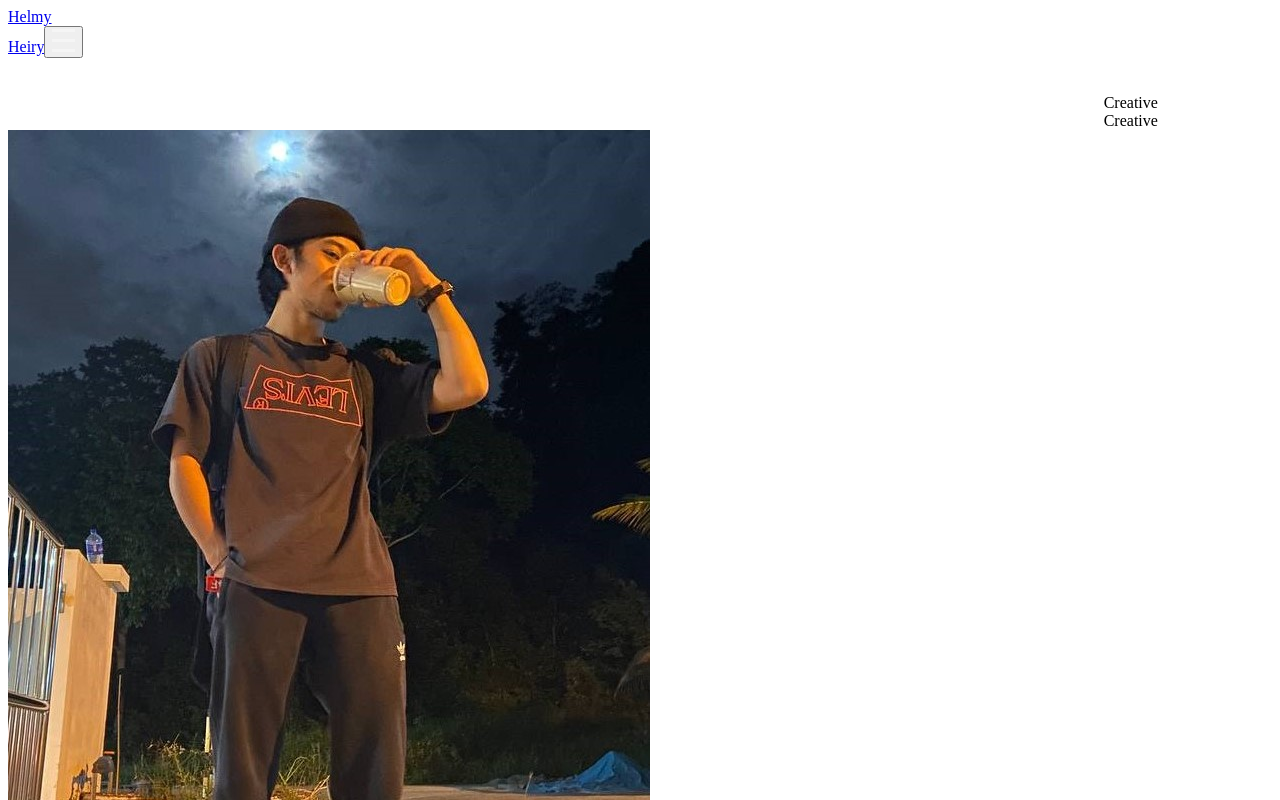
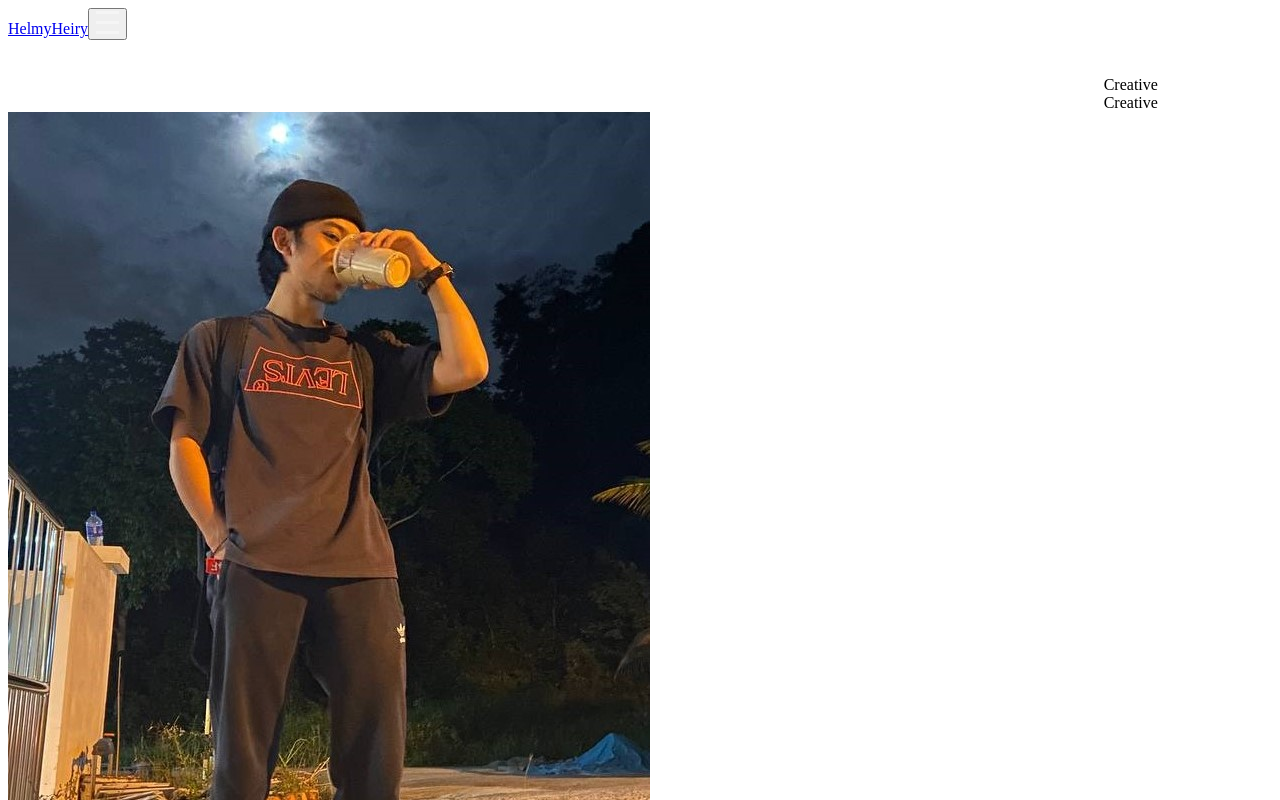
Before and after one commit to HeiryH/Portfolio, a React (Vite) app: page / in a window 1280 px wide. Shown: the top 800 px of the page. Built offline with nearby package versions, Linux system fonts and the light colour scheme; the HTML template or start-up script is replaced by a standard one.

Commit message:
edit design 3

```diff
--- a/src/components/About.jsx
+++ b/src/components/About.jsx
@@ -32,11 +32,11 @@ const about = () => {
       </div>
 
       <div className="flex flex-col h-[80vh] md:h-[60vh] lg:h-[100vh] lg:mx-20 mx-2 child:my-10">
-        <m.p className=" w-fit font-abhaya lg:text-7xl text-6xl font-extrabold" variants={appear} initial="initial" whileInView="animate" viewport={{ once: false, amont: 0.3 }} >Tools I Use</m.p>
+        <m.p className=" w-fit font-bebasNeue lg:text-7xl text-6xl font-extrabold" variants={appear} initial="initial" whileInView="animate" viewport={{ once: false, amont: 0.3 }} >Tools I Use</m.p>
 
 
         <div>
-          <m.p className="font-abhaya text-5xl font-extrabold text-transparent lg:text-6xl text-stroke2 lg:text-stroke lg:ml-20" variants={appear} initial="initial" whileInView="animate" viewport={{ once: false, amont: 0.3 }}>Development</m.p>
+          <m.p className="text-5xl font-extrabold text-transparent lg:text-6xl text-stroke2 lg:text-stroke lg:ml-20" variants={appear} initial="initial" whileInView="animate" viewport={{ once: false, amont: 0.3 }}>Development</m.p>
 
           <m.div className="flex flex-row justify-around item-center lg:mx-20 lg:child:h-40 child:h-20" initial="initial" whileInView="animate" viewport={{ once: false, amont: 0.3 }} transition={{ staggerChildren: 0.3 }}>
             <m.img variants={appear} src="./assets/visual-studio.svg" alt="" />
@@ -49,7 +49,7 @@ const about = () => {
 
         <div>
 
-          <m.p className="font-abhaya lg:text-6xl text-5xl font-extrabold text-transparent text-stroke2 lg:text-stroke lg:ml-20 " variants={appear} initial="initial" whileInView="animate" viewport={{ once: false, amont: 0.3 }}>Design</m.p>
+          <m.p className="lg:text-6xl text-5xl font-extrabold text-transparent text-stroke2 lg:text-stroke lg:ml-20 " variants={appear} initial="initial" whileInView="animate" viewport={{ once: false, amont: 0.3 }}>Design</m.p>
 
           <m.div className="flex flex-row flex-wrap justify-around item-center lg:mx-20 lg:child:h-40 child:h-20" initial="initial" whileInView="animate" viewport={{ once: false, amont: 0.3 }} transition={{ staggerChildren: 0.5 }}>
             <m.img variants={appear} src="./assets/adobe-after-effects.svg" alt="" />
--- a/src/components/Header.jsx
+++ b/src/components/Header.jsx
@@ -15,8 +15,8 @@ function header() {
     <div className=" sticky top-0 z-[5] ">
       <nav className="flex flex-row lg:mx-10 mx-4 lg:py-2 justify-between">
 
-        <a href="/" className="font-abhaya font-extrabold lg:text-3xl text-2xl ">
-          Helmy<br/>Heiry
+        <a href="/" className="font-bebasNeue font-extrabold lg:text-3xl text-2xl ">
+          HelmyHeiry
         </a>
 
         <button onClick={onClick} className="grow-[0.03] lg:grow-[0.01] z-[4]">
--- a/src/components/Home.jsx
+++ b/src/components/Home.jsx
@@ -79,7 +79,7 @@ const home = () => {
       lg:h-[100vh]
       md:h-[80vh]
       h-[80vh]
-      font-abhaya
+      font-bebasNeue
       font-extrabold
       text-[5.3rem]
       md:text-[9rem]
```
